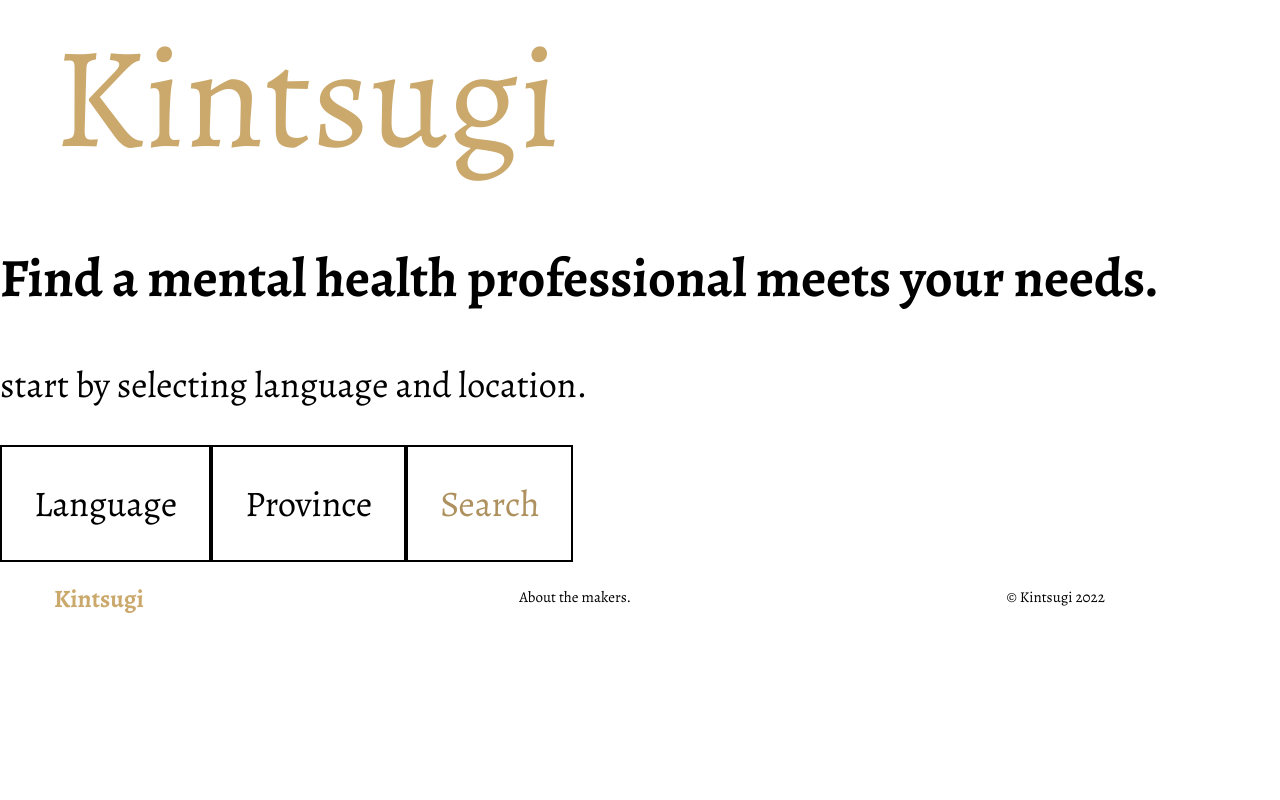
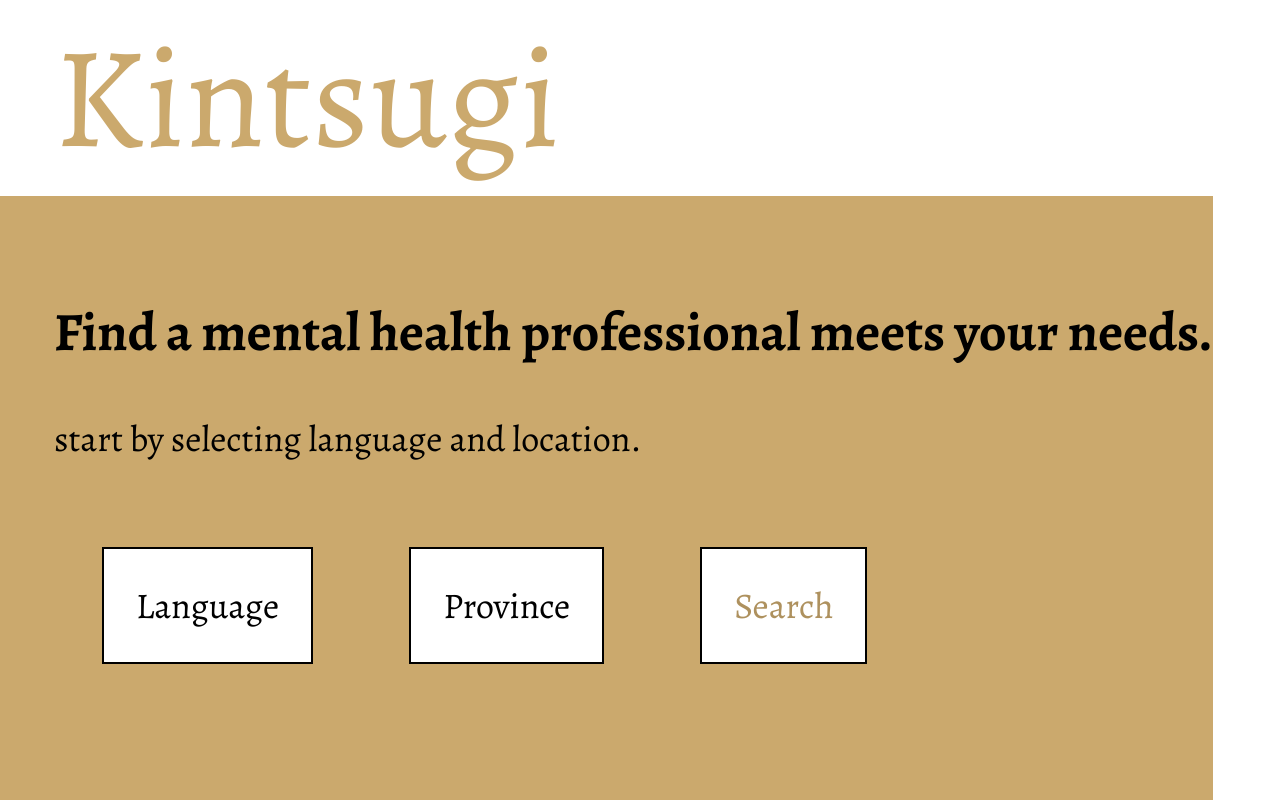
Before and after one commit to heyjiani/project-kintsugi, a React (Create React App) app in the folder react-front-end/: page / in a window 1280 px wide. Built offline with nearby package versions, Linux system fonts and the light colour scheme.

Commit message:
create booking routes and page

```diff
--- a/react-front-end/css/main.css
+++ b/react-front-end/css/main.css
@@ -1,10 +1,14 @@
 .btn {
+  background-color: white;
   color: #ae915e;
   padding: 2rem;
   border: 2px solid black;
-  display: inline-block; }
+  display: inline-block;
+  margin: 3rem; }
 
 .selection {
+  background-color: white;
   padding: 2rem;
   border: 2px solid black;
-  display: inline-block; }
+  display: inline-block;
+  margin: 3rem; }
--- a/react-front-end/src/App.js
+++ b/react-front-end/src/App.js
@@ -8,9 +8,10 @@ import {
   Routes,
 } from "react-router-dom";
 
-import Homepage from "./pages/Homepage";
+import HomePage from "./pages/HomePage";
 import ProfessionalsPage from "./pages/ProfessionalsPage";
 import AppointmentPage from "./pages/AppointmentPage";
+import BookingPage from "./pages/BookingPage";
 import "./scss/main.scss";
 
 // fetchData = () => {
@@ -50,7 +51,7 @@ function App() {
       <Routes>
         <Route
           path="/"
-          element={<Homepage />}
+          element={<HomePage />}
           exact
         />
         <Route
@@ -59,8 +60,13 @@ function App() {
           exact
         />
         <Route
-          path="/form"
+          path="/myappointments"
           element={<AppointmentPage />}
+          exact
+        />
+        <Route
+          path="/booking"
+          element={<BookingPage />}
           exact
         />
         {/* <Route element={<Error />} /> */}
--- a/react-front-end/src/components/HomeHeader.jsx
+++ b/react-front-end/src/components/HomeHeader.jsx
@@ -1,10 +1,10 @@
-import React, { Fragment } from "react";
+import React from "react";
 import Button from "./Button";
 import Selection from "./Selection";
 
 export default function HomeHeader() {
   return (
-    <Fragment>
+    <div>
       <div className="heading">
         <h2>
           Find a mental health professional meets
@@ -18,6 +18,6 @@ export default function HomeHeader() {
       <Selection genre="Language" />
       <Selection genre="Province" />
       <Button text="Search" />
-    </Fragment>
+    </div>
   );
 }
--- /dev/null
+++ b/react-front-end/src/pages/BookingPage.jsx
@@ -0,0 +1,5 @@
+import React from "react";
+
+export default function BookingPage() {
+  return <div>BookingPage</div>;
+}
--- a/react-front-end/src/pages/Homepage.jsx
+++ b/react-front-end/src/pages/Homepage.jsx
@@ -1,11 +1,11 @@
-import React, { Fragment } from "react";
+import React from "react";
 
 import HomeHeader from "../components/HomeHeader";
 
 export default function Homepage() {
   return (
-    <Fragment className="components_container">
+    <div className="components_container">
       <HomeHeader />
-    </Fragment>
+    </div>
   );
 }
--- a/react-front-end/src/scss/components/_button.scss
+++ b/react-front-end/src/scss/components/_button.scss
@@ -1,6 +1,8 @@
 .btn {
+  background-color: white;
   color: #ae915e;
   padding: 2rem;
   border: 2px solid black;
   display: inline-block;
+  margin: 3rem;
 }
--- a/react-front-end/src/scss/components/_selection.scss
+++ b/react-front-end/src/scss/components/_selection.scss
@@ -1,5 +1,7 @@
 .selection {
+  background-color: white;
   padding: 2rem;
   border: 2px solid black;
   display: inline-block;
+  margin: 3rem;
 }
--- a/react-front-end/src/scss/main.scss
+++ b/react-front-end/src/scss/main.scss
@@ -1,2 +1,4 @@
 @import "components/button";
 @import "components/selection";
+
+@import "styles/mixin";
--- /dev/null
+++ b/react-front-end/src/scss/styles/_mixin.scss
@@ -0,0 +1,6 @@
+@mixin absCenter {
+  position: absolute;
+  top: 50%;
+  left: 50%;
+  transform: translate(-50%, -50%);
+}
```
